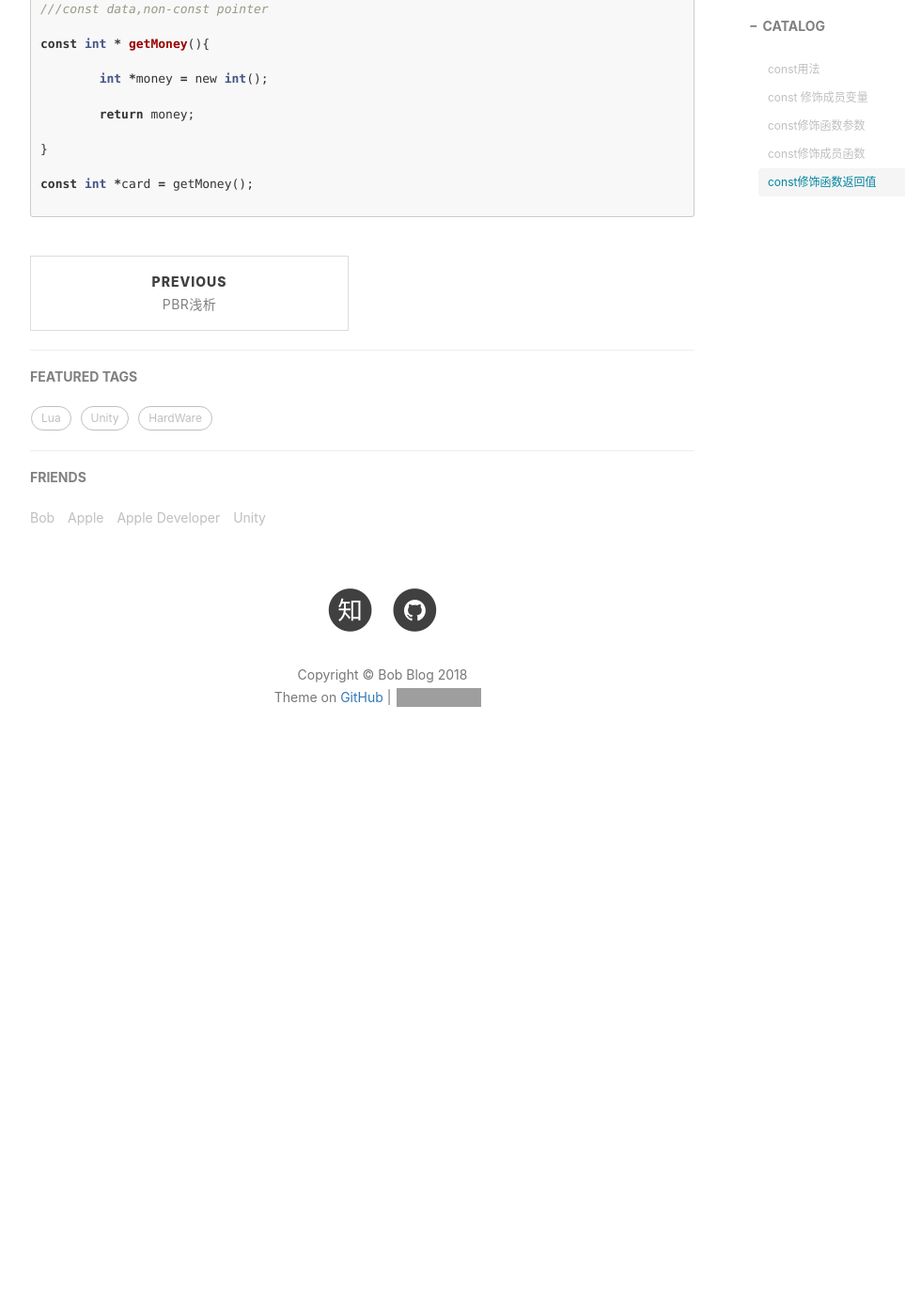
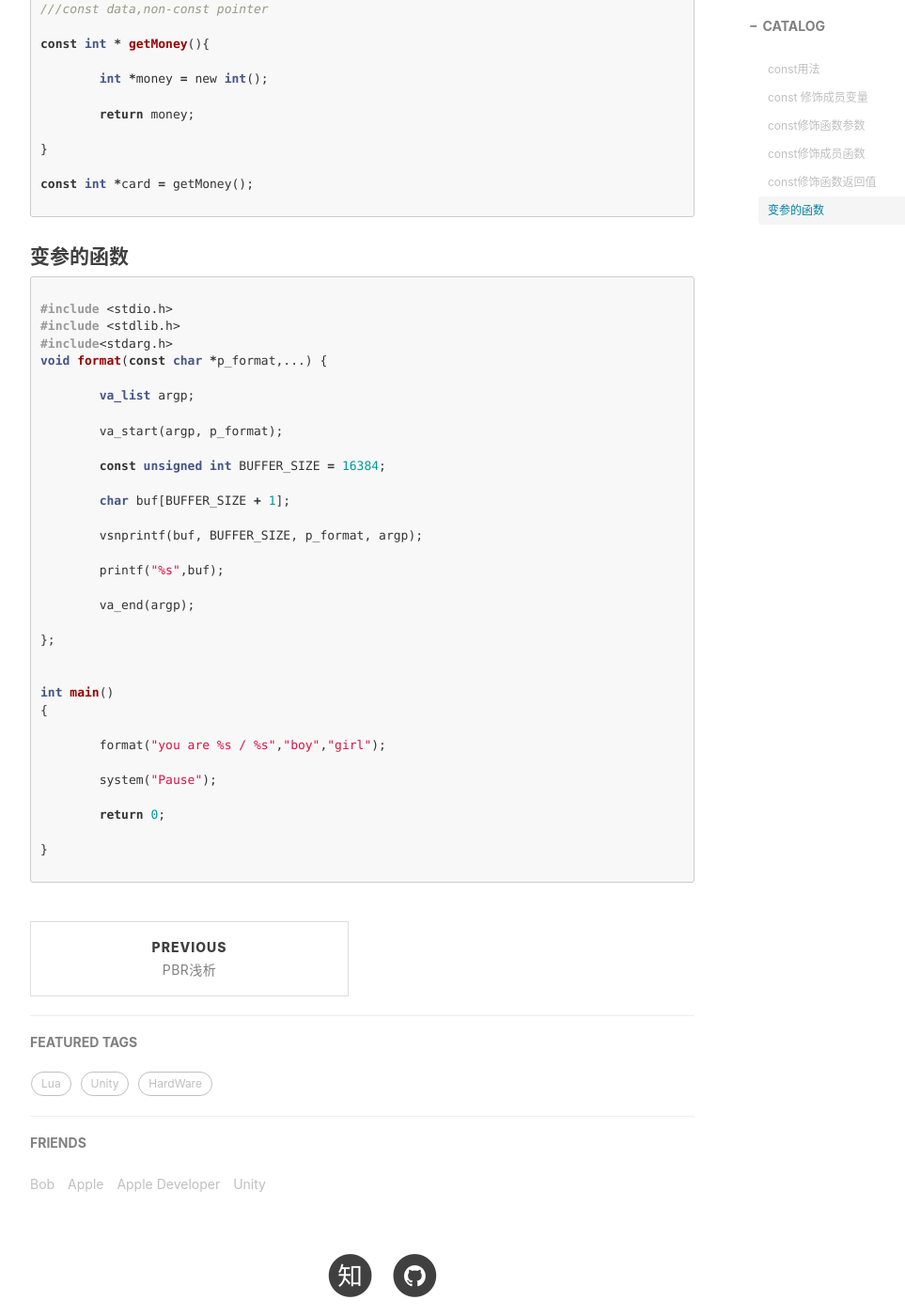
Before and after one commit to chenanbao/chenanbao.github.io, a Jekyll site: the page built from _posts/2018-12-19-C++集锦.md, in a window 1280 px wide and 1400 px high, scrolled down 1648 px. Shown: the whole window at 94% size, without its empty margins (233-1196 px from the left). Built offline with Jekyll 4.4.1, drawn with Linux system fonts in a browser that asks for light colours; nearby versions of some CDN libraries; comment, search, counter and statistics services are not loaded; before the commit the page ends 2494 px from its top, so only the background shows below that; grey boxes are pictures that could not be loaded.

Commit message:
Update 2018-12-19-C++集锦.md

````diff
--- a/_posts/2018-12-19-C++集锦.md
+++ b/_posts/2018-12-19-C++集锦.md
@@ -85,3 +85,45 @@ const int * getMoney(){
 const int *card = getMoney();
 
 ```
+
+#### 变参的函数
+
+```c
+
+#include <stdio.h>
+
+#include <stdlib.h>
+
+#include<stdarg.h>
+
+void format(const char *p_format,...) {
+
+	va_list argp;
+
+	va_start(argp, p_format);
+
+	const unsigned int BUFFER_SIZE = 16384;
+
+	char buf[BUFFER_SIZE + 1];
+
+	vsnprintf(buf, BUFFER_SIZE, p_format, argp);
+
+	printf("%s",buf);
+
+	va_end(argp);
+
+};
+
+
+int main()
+{
+
+	format("you are %s / %s","boy","girl");
+
+	system("Pause");
+
+	return 0;
+
+}
+
+```
````
